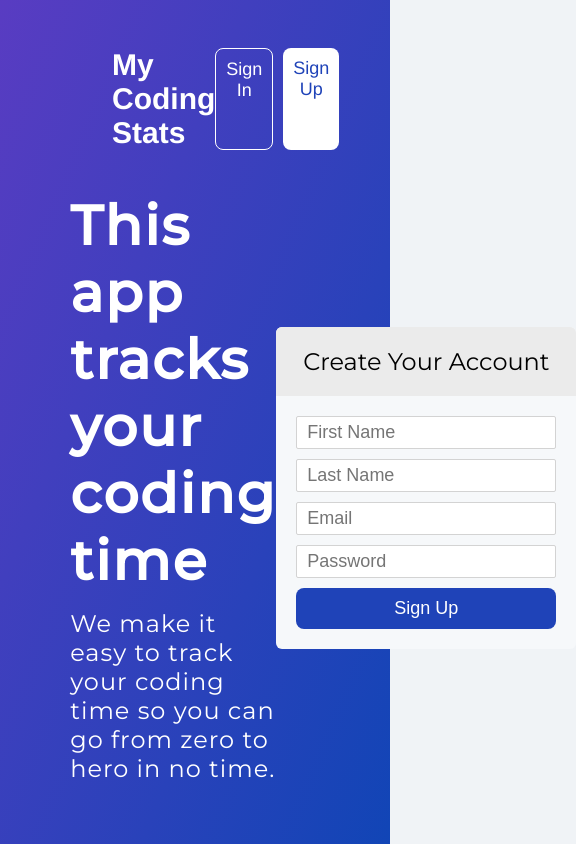
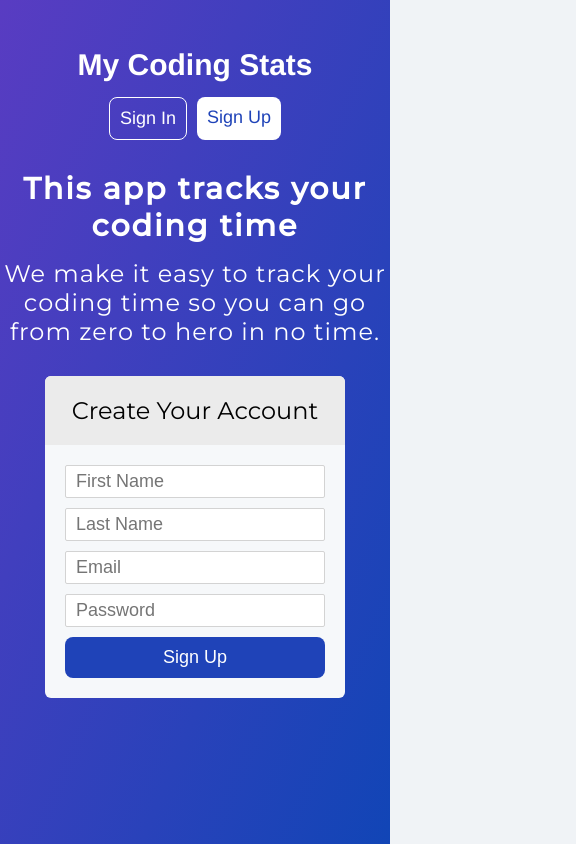
Before and after one commit to fig781/myCodingStats.com-Client, a Vue app: page /#/ in a window 390 px wide. Shown: the whole page, 576 px wide, since content can reach past the window. Built offline with nearby package versions, Linux system fonts and the light colour scheme; no server answers.

Commit message:
home page mobile responsive

```diff
--- a/public/index.html
+++ b/public/index.html
@@ -9,7 +9,11 @@
       rel="stylesheet"
     />
 
-    <link rel="icon" href="../src/assets/programming.png" />
+    <link
+      rel="shortcut icon"
+      type="image/png"
+      href="./img/icons/programming.png"
+    />
     <title><%= htmlWebpackPlugin.options.title %></title>
   </head>
   <body>
--- a/src/views/Home.vue
+++ b/src/views/Home.vue
@@ -250,7 +250,7 @@
       rgb(89, 60, 194) 0%,
       rgb(17, 69, 182) 100%
     );
-    height: 100vh;
+    min-height: 100vh;
     color: white;
   }
   /* NAVBAR */
@@ -335,6 +335,7 @@
     text-align: center;
     border-radius: 6px;
     background-color: #f6f8fa;
+    width: 300px;
   }
 
   #header {
@@ -384,4 +385,41 @@
   #signup-button:hover {
     background: #2a54b1;
   }
+
+  @media only screen and (max-width: 1000px) {
+    #main-container {
+      display: block;
+      text-align: center;
+      margin-right: 8%;
+      margin-left: 8%;
+    }
+    #left-container {
+      margin: 30px auto 30px auto;
+    }
+    #right-container {
+      margin: 0px auto 50px auto;
+    }
+  }
+  @media only screen and (max-width: 700px) {
+    #navbar {
+      padding: 3rem 2rem 0rem 2rem;
+    }
+  }
+  @media only screen and (max-width: 500px) {
+    #main-container {
+      margin-right: 1%;
+      margin-left: 1%;
+    }
+    #navbar {
+      padding: 3rem 2rem 0rem 2rem;
+      display: block;
+    }
+    #right-nav {
+      justify-content: center;
+      margin-top: 15px;
+    }
+    #left-container h1 {
+      font-size: 30px;
+    }
+  }
 </style>
```
Also changed, not shown: public/img/icons/programming.png (added), src/assets/programming.png (deleted).
